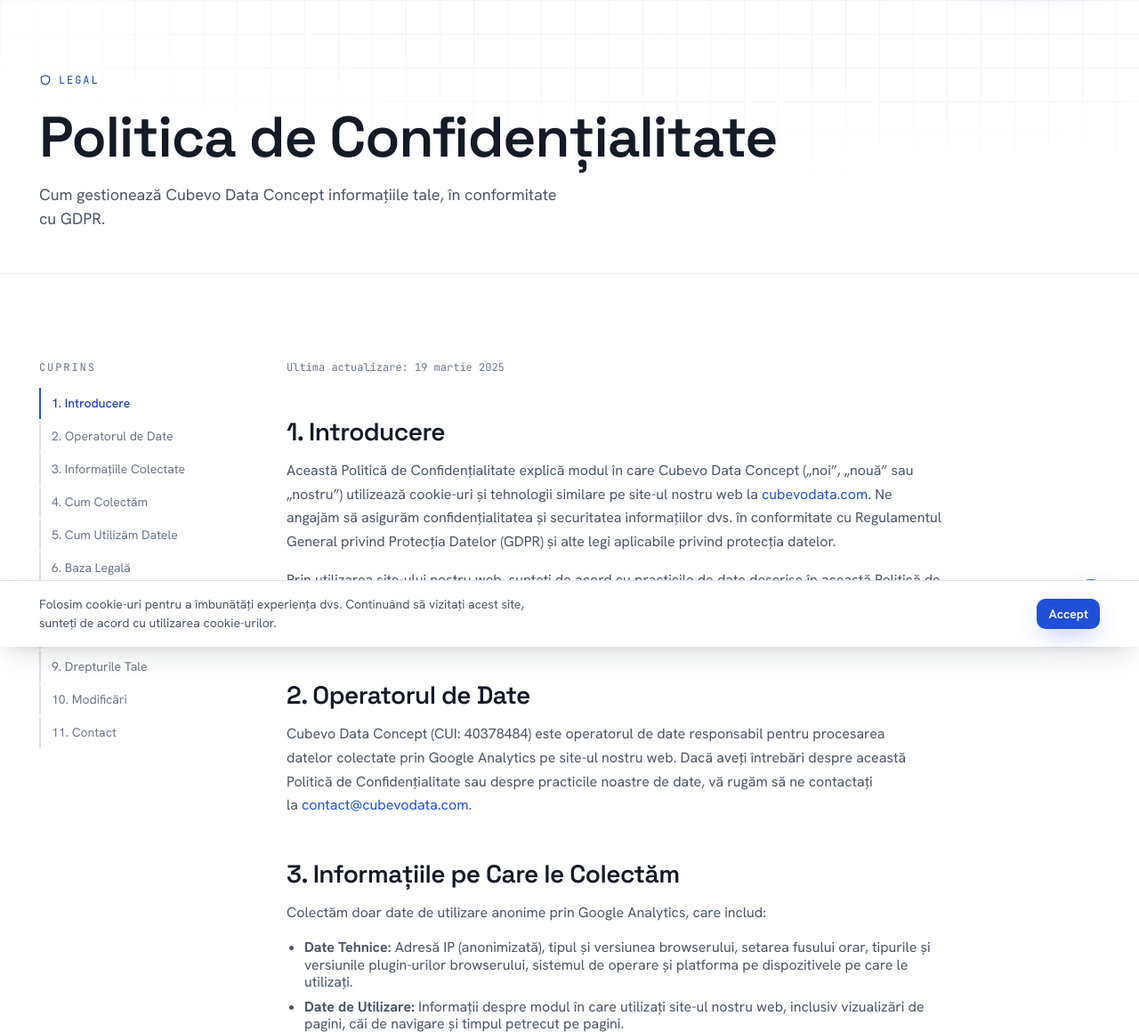
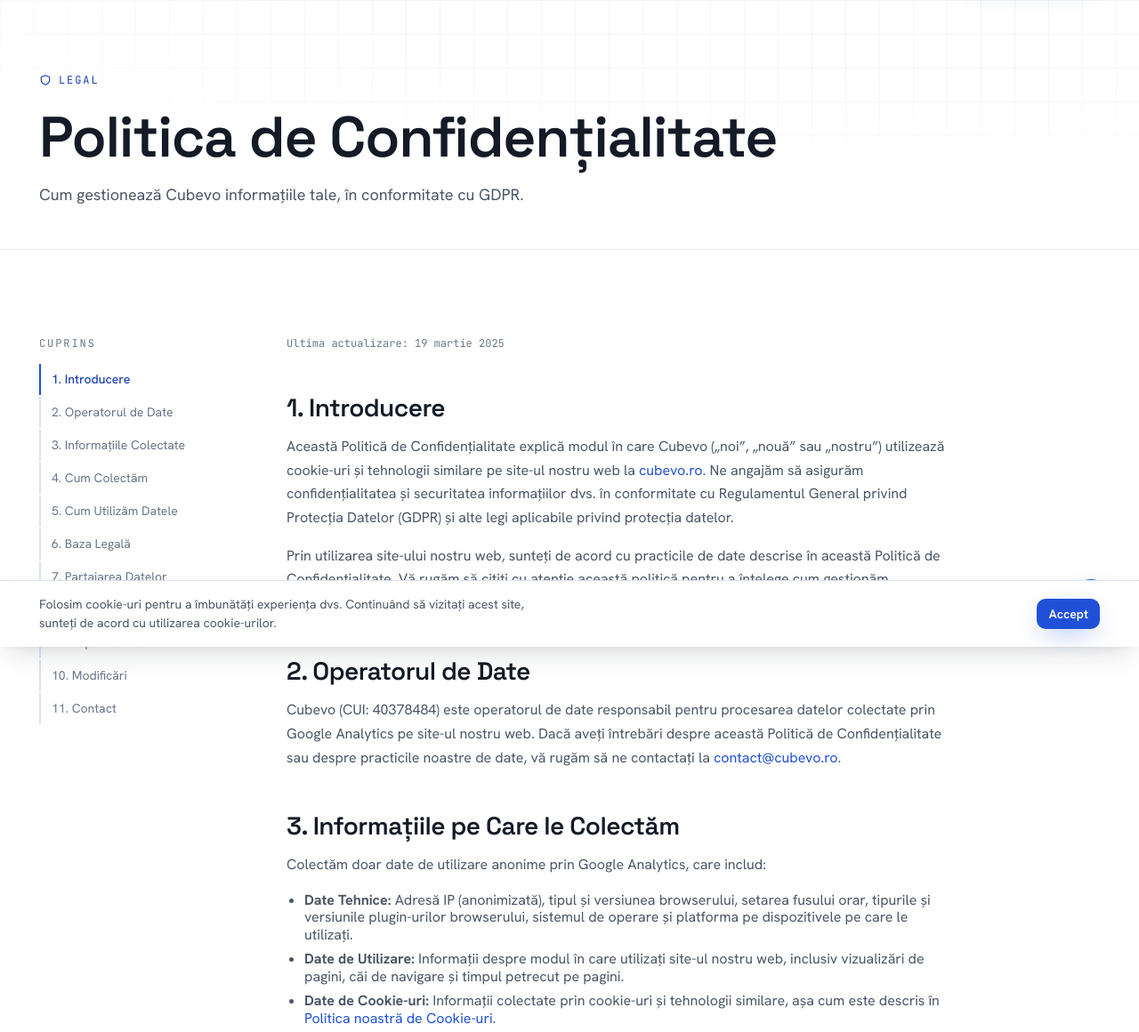
Before and after one commit to calinbule/cubevodata_company_page, a Django app: page /privacy/ in a window 1280 px wide. Shown: the part 73-1233 px from the top of the page at 89% size. Run offline with Django 3.2, Linux system fonts and the light colour scheme.

Commit message:
Update branding and URLs across multiple templates to reflect new domain and company name

```diff
--- a/templates/core/base_v2.html
+++ b/templates/core/base_v2.html
@@ -16,11 +16,11 @@
         <meta http-equiv="content-language" content="ro">
         <meta name="viewport" content="width=device-width, initial-scale=1.0">
         <meta name="keywords" content="software development, custom software, web development, IT consulting, Romania, Arad">
-        <meta name="author" content="Cubevo Data Concept">
-        <meta property="og:title" content="Cubevo Data Concept | Modern Software Solutions">
+        <meta name="author" content="Cubevo">
+        <meta property="og:title" content="Cubevo | Modern Software Solutions">
         <meta property="og:description" content="Custom software development, web solutions, IT consulting, and infrastructure services in Romania">
         <meta property="og:image" content="path-to-your-logo-or-featured-image.jpg">
-        <meta property="og:url" content="https://cubevodata.com">
+        <meta property="og:url" content="https://cubevo.ro">
         <meta name="twitter:card" content="summary_large_image">
         <title>{% block title %}Cubevo | Modern Software Solutions{% endblock %}</title>
 
--- a/templates/core/digital_signage.html
+++ b/templates/core/digital_signage.html
@@ -1,7 +1,7 @@
 {% extends "core/base_v2.html" %}
 {% load static %}
 
-{% block title %}Digital Signage (DSig) | Cubevo Data Concept{% endblock %}
+{% block title %}Digital Signage (DSig) | Cubevo{% endblock %}
 
 {% block main_content %}
     <!-- ============ HERO ============ -->
@@ -20,7 +20,7 @@
                     <span x-show="language === 'ro'">DSig este o platformă de semnalistică digitală ce gestionează toate dispozitivele dintr-un panou central — fie că ai 2 ecrane sau 200.</span>
                 </p>
                 <div class="hero__cta">
-                    <a class="cv-btn cv-btn--primary cv-btn--lg" href="https://dsig.cubevodata.com/">
+                    <a class="cv-btn cv-btn--primary cv-btn--lg" href="https://dsig.cubevo.ro/">
                         <span class="cv-btn__label"><span x-show="language === 'en'">Get started</span><span x-show="language === 'ro'">Începe acum</span></span>
                         <span class="cv-btn__icon">{% include "core/includes/icon.html" with name="arrowRight" size=18 %}</span>
                     </a>
@@ -118,7 +118,7 @@
                 <div class="grid-bg"></div>
                 <h2><span x-show="language === 'en'">Ready to upgrade your business?</span><span x-show="language === 'ro'">Gata să-ți upgradezi afacerea?</span></h2>
                 <p><span x-show="language === 'en'">Manage all your digital signage from one place. Increase efficiency, save time and deliver better customer experiences.</span><span x-show="language === 'ro'">Gestionează toată semnalistica digitală dintr-un singur loc. Crește eficiența, economisește timp și oferă experiențe mai bune.</span></p>
-                <a class="contact__email" href="https://dsig.cubevodata.com/">
+                <a class="contact__email" href="https://dsig.cubevo.ro/">
                     {% include "core/includes/icon.html" with name="arrowUpRight" size=20 %} <span x-show="language === 'en'">Get started today</span><span x-show="language === 'ro'">Începe astăzi</span>
                 </a>
             </div>
--- a/templates/core/includes/header.html
+++ b/templates/core/includes/header.html
@@ -5,7 +5,7 @@
             <!-- Logo -->
             <a href="{% url 'index' %}"
                class="logo text-blue-700 dark:text-blue-400 hover:text-blue-800 dark:hover:text-blue-300 transition-colors"
-               aria-label="Cubevo Data Concept - Return to homepage">
+               aria-label="Cubevo - Return to homepage">
                 cub<span class="mirrored-e">e</span>vo
             </a>
 
--- a/templates/core/index.html
+++ b/templates/core/index.html
@@ -188,8 +188,8 @@ reply = Anthropic().messages.<span class="k">create</span>(
                     <span x-show="language === 'en'">We don’t believe in complicated contact forms. Just send us an email and we’ll respond faster than you can say “software development”.</span>
                     <span x-show="language === 'ro'">Nu credem în formulare complicate. Trimite-ne un email și răspundem mai repede decât poți spune „dezvoltare software”.</span>
                 </p>
-                <a class="contact__email" href="mailto:contact@cubevodata.com">
-                    {% include "core/includes/icon.html" with name="mail" size=20 %} contact@cubevodata.com
+                <a class="contact__email" href="mailto:contact@cubevo.ro">
+                    {% include "core/includes/icon.html" with name="mail" size=20 %} contact@cubevo.ro
                 </a>
             </div>
         </div>
--- a/templates/core/microservers.html
+++ b/templates/core/microservers.html
@@ -1,7 +1,7 @@
 {% extends "core/base_v2.html" %}
 {% load static %}
 
-{% block title %}Microservers & Private Cloud | Cubevo Data Concept{% endblock %}
+{% block title %}Microservers & Private Cloud | Cubevo{% endblock %}
 
 {% block main_content %}
     <!-- ============ HERO ============ -->
@@ -102,8 +102,8 @@
                 <div class="grid-bg"></div>
                 <h2><span x-show="language === 'en'">Make your business more efficient</span><span x-show="language === 'ro'">Fă-ți afacerea mai eficientă</span></h2>
                 <p><span x-show="language === 'en'">Tell us what you need to run in-house and we’ll spec the right microserver for you.</span><span x-show="language === 'ro'">Spune-ne ce vrei să rulezi intern și configurăm microserverul potrivit pentru tine.</span></p>
-                <a class="contact__email" href="mailto:contact@cubevodata.com">
-                    {% include "core/includes/icon.html" with name="mail" size=20 %} contact@cubevodata.com
+                <a class="contact__email" href="mailto:contact@cubevo.ro">
+                    {% include "core/includes/icon.html" with name="mail" size=20 %} contact@cubevo.ro
                 </a>
             </div>
         </div>
--- a/templates/core/privacy.html
+++ b/templates/core/privacy.html
@@ -1,6 +1,6 @@
 {% extends "core/base_v2.html" %}
 
-{% block title %}Privacy Policy | Cubevo Data Concept{% endblock %}
+{% block title %}Privacy Policy | Cubevo{% endblock %}
 
 {% block main_content %}
     <section class="page-hero">
@@ -9,8 +9,8 @@
             <span class="eyebrow">{% include "core/includes/icon.html" with name="shield" size=14 %} <span x-show="language === 'en'">Legal</span><span x-show="language === 'ro'">Legal</span></span>
             <h1><span x-show="language === 'en'">Privacy Policy</span><span x-show="language === 'ro'">Politica de Confidențialitate</span></h1>
             <p>
-                <span x-show="language === 'en'">How Cubevo Data Concept handles your information, in line with GDPR.</span>
-                <span x-show="language === 'ro'">Cum gestionează Cubevo Data Concept informațiile tale, în conformitate cu GDPR.</span>
+                <span x-show="language === 'en'">How Cubevo handles your information, in line with GDPR.</span>
+                <span x-show="language === 'ro'">Cum gestionează Cubevo informațiile tale, în conformitate cu GDPR.</span>
             </p>
         </div>
     </section>
@@ -37,8 +37,8 @@
 
                 <h2 id="intro"><span x-show="language === 'en'">1. Introduction</span><span x-show="language === 'ro'">1. Introducere</span></h2>
                 <p>
-                    <span x-show="language === 'en'">This Privacy Policy explains how Cubevo Data Concept (“we”, “us”, or “our”) uses cookies and similar technologies on our website at <a href="https://cubevodata.com">cubevodata.com</a>. We are committed to ensuring the privacy and security of your information in compliance with the General Data Protection Regulation (GDPR) and other applicable data protection laws.</span>
-                    <span x-show="language === 'ro'">Această Politică de Confidențialitate explică modul în care Cubevo Data Concept („noi”, „nouă” sau „nostru”) utilizează cookie-uri și tehnologii similare pe site-ul nostru web la <a href="https://cubevodata.com">cubevodata.com</a>. Ne angajăm să asigurăm confidențialitatea și securitatea informațiilor dvs. în conformitate cu Regulamentul General privind Protecția Datelor (GDPR) și alte legi aplicabile privind protecția datelor.</span>
+                    <span x-show="language === 'en'">This Privacy Policy explains how Cubevo (“we”, “us”, or “our”) uses cookies and similar technologies on our website at <a href="https://cubevo.ro">cubevo.ro</a>. We are committed to ensuring the privacy and security of your information in compliance with the General Data Protection Regulation (GDPR) and other applicable data protection laws.</span>
+                    <span x-show="language === 'ro'">Această Politică de Confidențialitate explică modul în care Cubevo („noi”, „nouă” sau „nostru”) utilizează cookie-uri și tehnologii similare pe site-ul nostru web la <a href="https://cubevo.ro">cubevo.ro</a>. Ne angajăm să asigurăm confidențialitatea și securitatea informațiilor dvs. în conformitate cu Regulamentul General privind Protecția Datelor (GDPR) și alte legi aplicabile privind protecția datelor.</span>
                 </p>
                 <p>
                     <span x-show="language === 'en'">By using our website, you consent to the data practices described in this Privacy Policy. Please read this policy carefully to understand how we handle your information.</span>
@@ -47,8 +47,8 @@
 
                 <h2 id="controller"><span x-show="language === 'en'">2. Data Controller</span><span x-show="language === 'ro'">2. Operatorul de Date</span></h2>
                 <p>
-                    <span x-show="language === 'en'">Cubevo Data Concept (Registration No: 40378484) is the data controller responsible for the processing of data collected through Google Analytics on our website. If you have any questions about this Privacy Policy or our data practices, please contact us at <a href="mailto:contact@cubevodata.com">contact@cubevodata.com</a>.</span>
-                    <span x-show="language === 'ro'">Cubevo Data Concept (CUI: 40378484) este operatorul de date responsabil pentru procesarea datelor colectate prin Google Analytics pe site-ul nostru web. Dacă aveți întrebări despre această Politică de Confidențialitate sau despre practicile noastre de date, vă rugăm să ne contactați la <a href="mailto:contact@cubevodata.com">contact@cubevodata.com</a>.</span>
+                    <span x-show="language === 'en'">Cubevo (Registration No: 40378484) is the data controller responsible for the processing of data collected through Google Analytics on our website. If you have any questions about this Privacy Policy or our data practices, please contact us at <a href="mailto:contact@cubevo.ro">contact@cubevo.ro</a>.</span>
+                    <span x-show="language === 'ro'">Cubevo (CUI: 40378484) este operatorul de date responsabil pentru procesarea datelor colectate prin Google Analytics pe site-ul nostru web. Dacă aveți întrebări despre această Politică de Confidențialitate sau despre practicile noastre de date, vă rugăm să ne contactați la <a href="mailto:contact@cubevo.ro">contact@cubevo.ro</a>.</span>
                 </p>
 
                 <h2 id="info"><span x-show="language === 'en'">3. Information We Collect</span><span x-show="language === 'ro'">3. Informațiile pe Care le Colectăm</span></h2>
@@ -129,8 +129,8 @@
 
                 <h2 id="contact"><span x-show="language === 'en'">11. Contact Us</span><span x-show="language === 'ro'">11. Contactați-ne</span></h2>
                 <p>
-                    <span x-show="language === 'en'">If you have any questions about this Privacy Policy, please contact us at <a href="mailto:contact@cubevodata.com">contact@cubevodata.com</a>.</span>
-                    <span x-show="language === 'ro'">Dacă aveți întrebări despre această Politică de Confidențialitate, vă rugăm să ne contactați la <a href="mailto:contact@cubevodata.com">contact@cubevodata.com</a>.</span>
+                    <span x-show="language === 'en'">If you have any questions about this Privacy Policy, please contact us at <a href="mailto:contact@cubevo.ro">contact@cubevo.ro</a>.</span>
+                    <span x-show="language === 'ro'">Dacă aveți întrebări despre această Politică de Confidențialitate, vă rugăm să ne contactați la <a href="mailto:contact@cubevo.ro">contact@cubevo.ro</a>.</span>
                 </p>
             </div>
         </div>
```
Also changed, not shown: templates/core/base.html (+4 -4 lines), templates/core/cookies.html (+5 -5 lines), templates/core/includes/footer.html (+4 -4 lines), templates/core/terms.html (+7 -7 lines).
